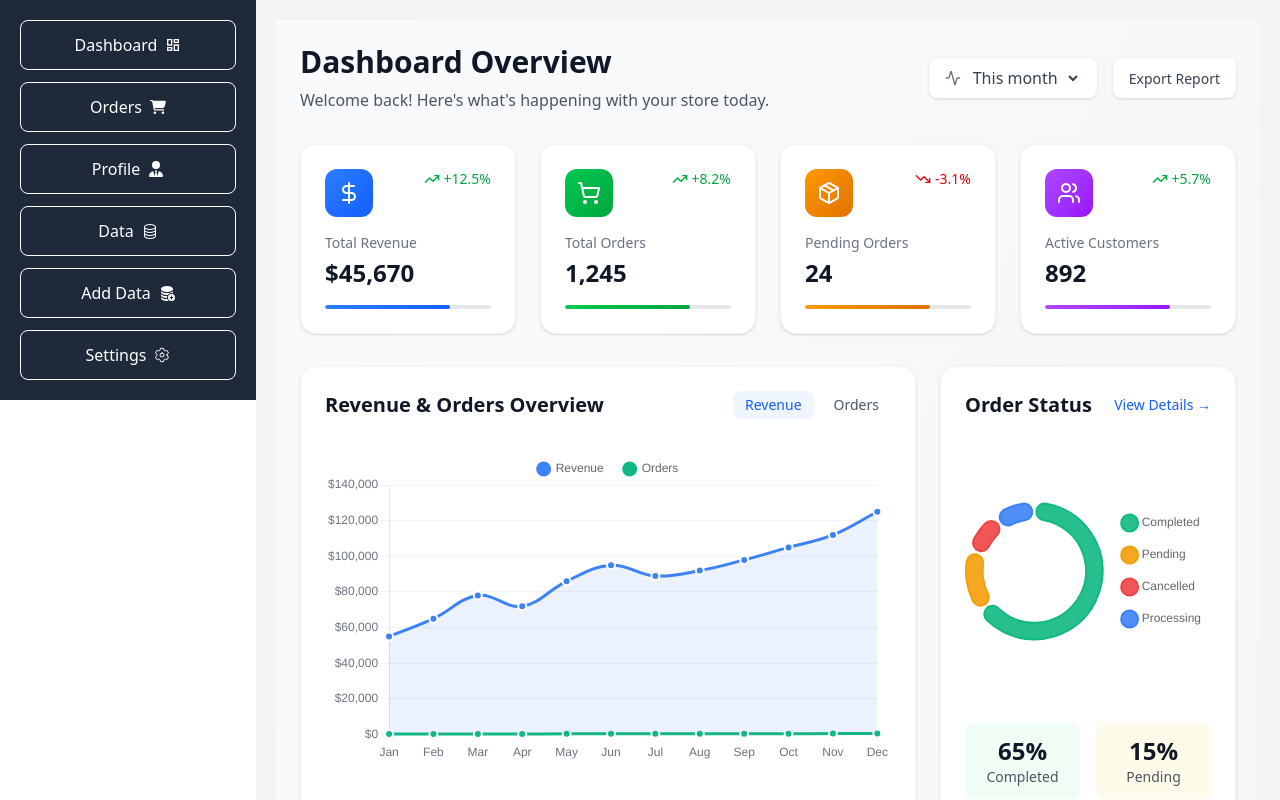
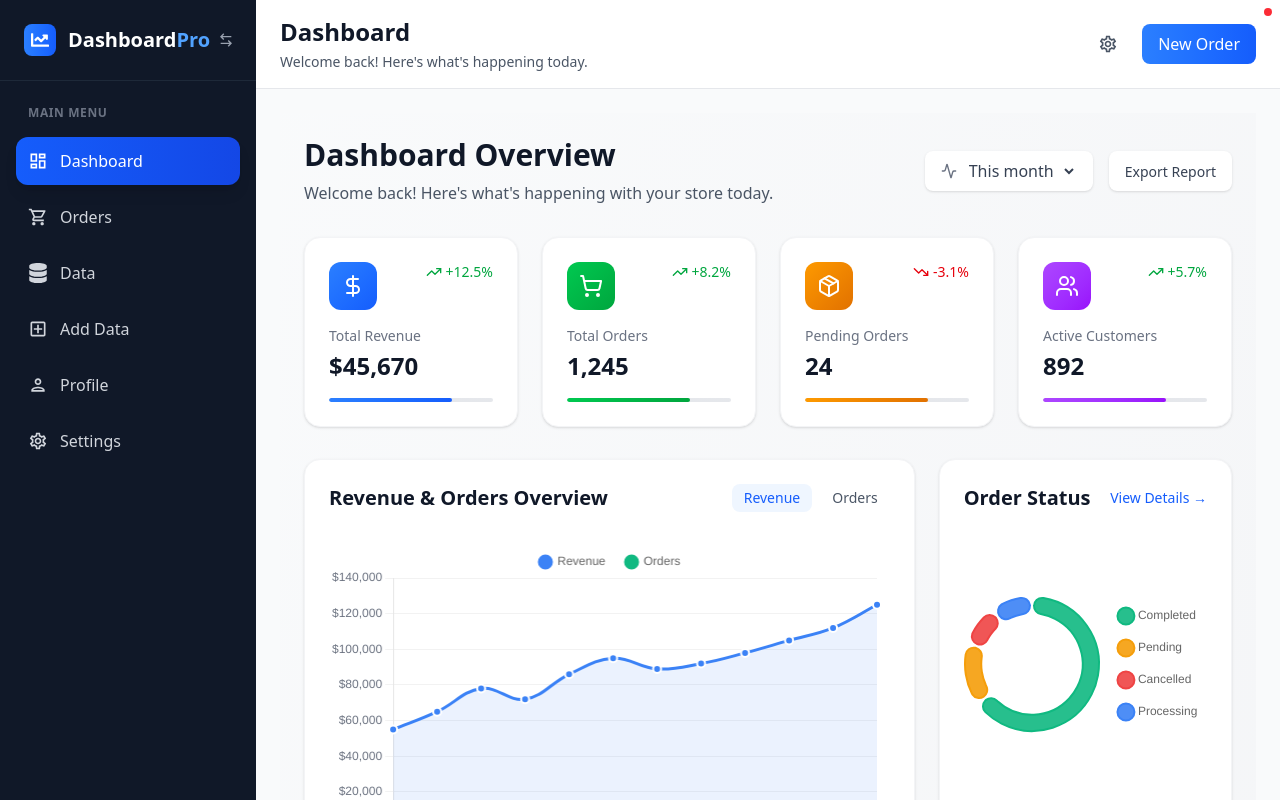
Before and after one commit to Hammad-000/admin-dashboard, a React (Vite) app: page /dashboard in a window 1280 px wide. Shown: the top 800 px of the page. Built offline with nearby package versions, Linux system fonts and the light colour scheme.

Commit message:
nav  ui update

```diff
--- a/src/App.jsx
+++ b/src/App.jsx
@@ -1,4 +1,4 @@
-import { BrowserRouter, Route, Routes, Link } from 'react-router-dom';
+import { BrowserRouter, Route, Routes, Link, useLocation, Navigate } from 'react-router-dom';
 import Order from './pages/Orders';
 import Profile from './pages/Profile';
 import Dashboard from './pages/Dashboard';
@@ -9,89 +9,247 @@ import AddData from './pages/AddData';
 import Data from './pages/Data';
 import Error from './pages/Error';
 import './App.css';
-import { MdOutlineDashboard } from "react-icons/md";
-import { IoSettingsOutline } from "react-icons/io5";
-import { RiLoginCircleFill } from "react-icons/ri";
-import { FaCartShopping } from "react-icons/fa6";
-import { FaUserTie } from "react-icons/fa6";
-import { AiOutlineUserAdd } from "react-icons/ai";
-import { BsDatabaseFillAdd } from "react-icons/bs";
-import { BsDatabase } from "react-icons/bs";
+import {
+  MdOutlineDashboard,
+  MdOutlineShoppingCart,
+  MdOutlinePerson,
+  MdOutlineSettings,
+  MdOutlineLogout,
+  MdOutlineInventory,
+  MdOutlineAddBox,
+  MdOutlineAnalytics
+} from "react-icons/md";
+import {
+  RiLoginCircleFill,
+  RiUserAddLine,
+  RiArrowLeftRightLine
+} from "react-icons/ri";
+import {
+  FaChartLine,
+  FaDatabase,
+  FaBell
+} from "react-icons/fa";
+import { useState, useEffect } from 'react';
 
+// NavItem Component for better organization
+const NavItem = ({ to, icon: Icon, label, isActive, isCollapsed }) => {
+  return (
+    <Link
+      to={to}
+      className={`
+        flex items-center p-3 rounded-xl transition-all duration-200
+        ${isActive
+          ? 'bg-gradient-to-r from-blue-600 to-blue-700 text-white shadow-lg'
+          : 'text-gray-300 hover:bg-gray-800 hover:text-white'
+        }
+        ${isCollapsed ? 'justify-center' : ''}
+      `}
+    >
+      <Icon className={`${isCollapsed ? 'text-2xl' : 'text-xl'} ${isActive ? 'text-white' : ''}`} />
+      {!isCollapsed && <span className="ml-3 font-medium">{label}</span>}
+    </Link>
+  );
+};
+
+// Sidebar Component
+const Sidebar = ({ isCollapsed, setIsCollapsed }) => {
+  const location = useLocation();
+
+  const mainNavItems = [
+    { to: "/dashboard", icon: MdOutlineDashboard, label: "Dashboard" },
+    { to: "/orders", icon: MdOutlineShoppingCart, label: "Orders" },
+    { to: "/data", icon: FaDatabase, label: "Data" },
+    { to: "/adddata", icon: MdOutlineAddBox, label: "Add Data" },
+    { to: "/profile", icon: MdOutlinePerson, label: "Profile" },
+    { to: "/settings", icon: MdOutlineSettings, label: "Settings" },
+  ];
+
+  const secondaryNavItems = [
+    { to: "/login", icon: RiLoginCircleFill, label: "Login" },
+    { to: "/signup", icon: RiUserAddLine, label: "Sign Up" },
+  ];
+
+  return (
+    <div className={`bg-gray-900 text-white flex flex-col transition-all duration-300 ${isCollapsed ? 'w-20' : 'w-64'}`}>
+      {/* Logo/Brand */}
+      <div className="p-6 border-b border-gray-800">
+        <div className={`flex items-center ${isCollapsed ? 'justify-center' : 'justify-between'}`}>
+          {!isCollapsed ? (
+            <>
+              <div className="flex items-center">
+                <div className="w-8 h-8 bg-gradient-to-r from-blue-500 to-blue-600 rounded-lg flex items-center justify-center">
+                  <FaChartLine className="text-white text-lg" />
+                </div>
+                <h1 className="ml-3 text-xl font-bold">Dashboard<span className="text-blue-400">Pro</span></h1>
+              </div>
+              <button
+                onClick={() => setIsCollapsed(!isCollapsed)}
+                className="p-2 rounded-lg hover:bg-gray-800 transition-colors"
+              >
+                <RiArrowLeftRightLine className="text-gray-400" />
+              </button>
+            </>
+          ) : (
+            <div className="w-8 h-8 bg-gradient-to-r from-blue-500 to-blue-600 rounded-lg flex items-center justify-center mx-auto">
+              <FaChartLine className="text-white text-lg" />
+            </div>
+          )}
+        </div>
+      </div>
+
+      {/* Main Navigation */}
+      <div className="flex-1 p-4 space-y-2">
+        <div className={`px-3 py-2 text-xs font-semibold text-gray-500 uppercase tracking-wider ${isCollapsed ? 'hidden' : ''}`}>
+          Main Menu
+        </div>
+
+        {mainNavItems.map((item) => (
+          <NavItem
+            key={item.to}
+            to={item.to}
+            icon={item.icon}
+            label={item.label}
+            isActive={location.pathname === item.to}
+            isCollapsed={isCollapsed}
+          />
+        ))}
+      </div>
+
+      {/* Secondary Navigation */}
+      <div className="p-4 border-t border-gray-800 space-y-2">
+        <div className={`px-3 py-2 text-xs font-semibold text-gray-500 uppercase tracking-wider ${isCollapsed ? 'hidden' : ''}`}>
+          Account
+        </div>
+
+        {secondaryNavItems.map((item) => (
+          <NavItem
+            key={item.to}
+            to={item.to}
+            icon={item.icon}
+            label={item.label}
+            isActive={location.pathname === item.to}
+            isCollapsed={isCollapsed}
+          />
+        ))}
+
+        {/* Logout Button */}
+        <button className={`
+          flex items-center w-full p-3 rounded-xl text-gray-300
+          hover:bg-gray-800 hover:text-white transition-all duration-200
+          ${isCollapsed ? 'justify-center' : ''}
+        `}>
+          <MdOutlineLogout className={isCollapsed ? 'text-2xl' : 'text-xl'} />
+          {!isCollapsed && <span className="ml-3 font-medium">Logout</span>}
+        </button>
+      </div>
+
+      {/* User Profile */}
+      <div className={`p-4 border-t border-gray-800 ${isCollapsed ? 'hidden' : ''}`}>
+        <div className="flex items-center">
+          <div className="w-10 h-10 rounded-full bg-gradient-to-r from-blue-500 to-purple-500 flex items-center justify-center">
+            <span className="text-white font-semibold">JD</span>
+          </div>
+          <div className="ml-3">
+            <p className="font-medium">John Doe</p>
+            <p className="text-sm text-gray-400">Administrator</p>
+          </div>
+          <button className="ml-auto p-2 rounded-lg hover:bg-gray-800">
+            <FaBell className="text-gray-400" />
+            <span className="absolute top-2 right-2 w-2 h-2 bg-red-500 rounded-full"></span>
+          </button>
+        </div>
+      </div>
+    </div>
+  );
+};
+
+// Main Content Component
+const MainContent = ({ children, isCollapsed }) => {
+  const location = useLocation();
+
+  const getPageTitle = () => {
+    const path = location.pathname;
+    if (path === '/dashboard') return 'Dashboard';
+    if (path === '/orders') return 'Orders';
+    if (path === '/data') return 'Data';
+    if (path === '/adddata') return 'Add Data';
+    if (path === '/profile') return 'Profile';
+    if (path === '/settings') return 'Settings';
+    if (path === '/login') return 'Login';
+    if (path === '/signup') return 'Sign Up';
+    return 'Page';
+  };
+
+  return (
+    <div className="flex-1 flex flex-col min-h-screen bg-gray-50">
+      {/* Top Navigation Bar */}
+      <div className="bg-white border-b border-gray-200">
+        <div className="px-6 py-4">
+          <div className="flex items-center justify-between">
+            <div>
+              <h1 className="text-2xl font-bold text-gray-900">{getPageTitle()}</h1>
+              <p className="text-gray-600 text-sm mt-1">
+                Welcome back! Here's what's happening today.
+              </p>
+            </div>
+            <div className="flex items-center space-x-4">
+              <button className="p-2 rounded-lg hover:bg-gray-100">
+                <MdOutlineSettings className="text-gray-600 text-xl" />
+              </button>
+              <button className="px-4 py-2 bg-gradient-to-r from-blue-500 to-blue-600 text-white rounded-lg hover:from-blue-600 hover:to-blue-700 transition-all duration-200">
+                New Order
+              </button>
+            </div>
+          </div>
+        </div>
+      </div>
+
+      {/* Page Content */}
+      <div className="flex-1 p-6 overflow-auto">
+        <div className="max-w-7xl mx-auto">
+          {children}
+        </div>
+      </div>
+
+      {/* Footer */}
+      <footer className="bg-white border-t border-gray-200 py-4 px-6">
+        <div className="flex items-center justify-between">
+          <p className="text-gray-600 text-sm">
+            © 2024 DashboardPro. All rights reserved.
+          </p>
+          <div className="flex items-center space-x-4">
+            <a href="#" className="text-gray-600 text-sm hover:text-blue-600">Privacy Policy</a>
+            <a href="#" className="text-gray-600 text-sm hover:text-blue-600">Terms of Service</a>
+            <a href="#" className="text-gray-600 text-sm hover:text-blue-600">Help Center</a>
+          </div>
+        </div>
+      </footer>
+    </div>
+  );
+};
 
 function App() {
+  const [isCollapsed, setIsCollapsed] = useState(false);
+  const [isAuthenticated, setIsAuthenticated] = useState(true); // Change based on auth state
+
   return (
     <BrowserRouter>
-      <div className="flex max-h-full min-h-screen">
-        <nav className="w-1/5 h-full bg-gray-800 text-white">
-          <ul className="flex flex-col p-5 gap-3">
-            <li className='text-center'>
-              <Link to="/dashboard" className="p-3 flex justify-center items-center rounded-lg hover:bg-yellow-600 border transition duration-300">
-                Dashboard
-                <MdOutlineDashboard className="ml-2 space-x-1" />
-              </Link>
-            </li>
-            <li>
-              <Link to="/orders" className="flex p-3 rounded-lg justify-center items-center hover:bg-yellow-600 border transition duration-300">
-                Orders
-                <FaCartShopping className="ml-2 space-x-1" />
-                </Link>
-            </li>
-            <li>
-              <Link to="/profile" className="flex p-3 rounded-lg justify-center items-center hover:bg-yellow-600 border transition duration-300">
-                Profile
-                <FaUserTie className="ml-2 space-x-1" />
-                </Link>
-            </li>
-            <li>
-              <Link to="/data" className="flex p-3 rounded-lg justify-center items-center hover:bg-yellow-600 border transition duration-300">
-                Data
-               <BsDatabase  className="ml-2 space-x-1" />
-                </Link>
-            </li>
-                    <Link to="/adddata" className="flex p-3 rounded-lg justify-center items-center hover:bg-yellow-600 border transition duration-300">
-                      Add Data
-                  <BsDatabaseFillAdd className="ml-2 space-x-1" />
-                    </Link>
-            <li>
-              <Link to="/settings" className="flex p-3 rounded-lg justify-center items-center hover:bg-yellow-600 border transition duration-300">
-                Settings
-                 <IoSettingsOutline className="ml-2 space-x-1" />
-                 </Link>
-            </li>
-            {/* <li>
-              <Link to="/login" className=" flex p-3 rounded-lg justify-center items-center hover:bg-yellow-600 border transition duration-300">
-                Login
-                <RiLoginCircleFill className="ml-2 space-x-1" />
-                </Link>
-            </li>
-            <li>
-              <Link to="/signup" className="flex p-3 rounded-lg justify-center items-center hover:bg-yellow-600  border transition duration-300">
-                Signup
-               <AiOutlineUserAdd className="ml-2 space-x-1" />
-                </Link>
-            </li> */}
-
-
-          </ul>
-
-
-        </nav>
-
-        <div className="flex-1 p-5 bg-gray-100">
+      <div className="flex min-h-screen">
+        <Sidebar isCollapsed={isCollapsed} setIsCollapsed={setIsCollapsed} />
+        <MainContent isCollapsed={isCollapsed}>
           <Routes>
-            <Route path="/" element={<Dashboard />} />
+            <Route path="/" element={<Navigate to="/dashboard" />} />
             <Route path="/dashboard" element={<Dashboard />} />
             <Route path="/orders" element={<Order />} />
             <Route path="/profile" element={<Profile />} />
             <Route path="/settings" element={<Settings />} />
-            <Route path="/login" element={< Login />} />
+            <Route path="/login" element={<Login />} />
             <Route path="/signup" element={<Signup />} />
             <Route path="/data" element={<Data />} />
             <Route path="/adddata" element={<AddData />} />
             <Route path="*" element={<Error />} />
           </Routes>
-        </div>
+        </MainContent>
       </div>
     </BrowserRouter>
   );
```
